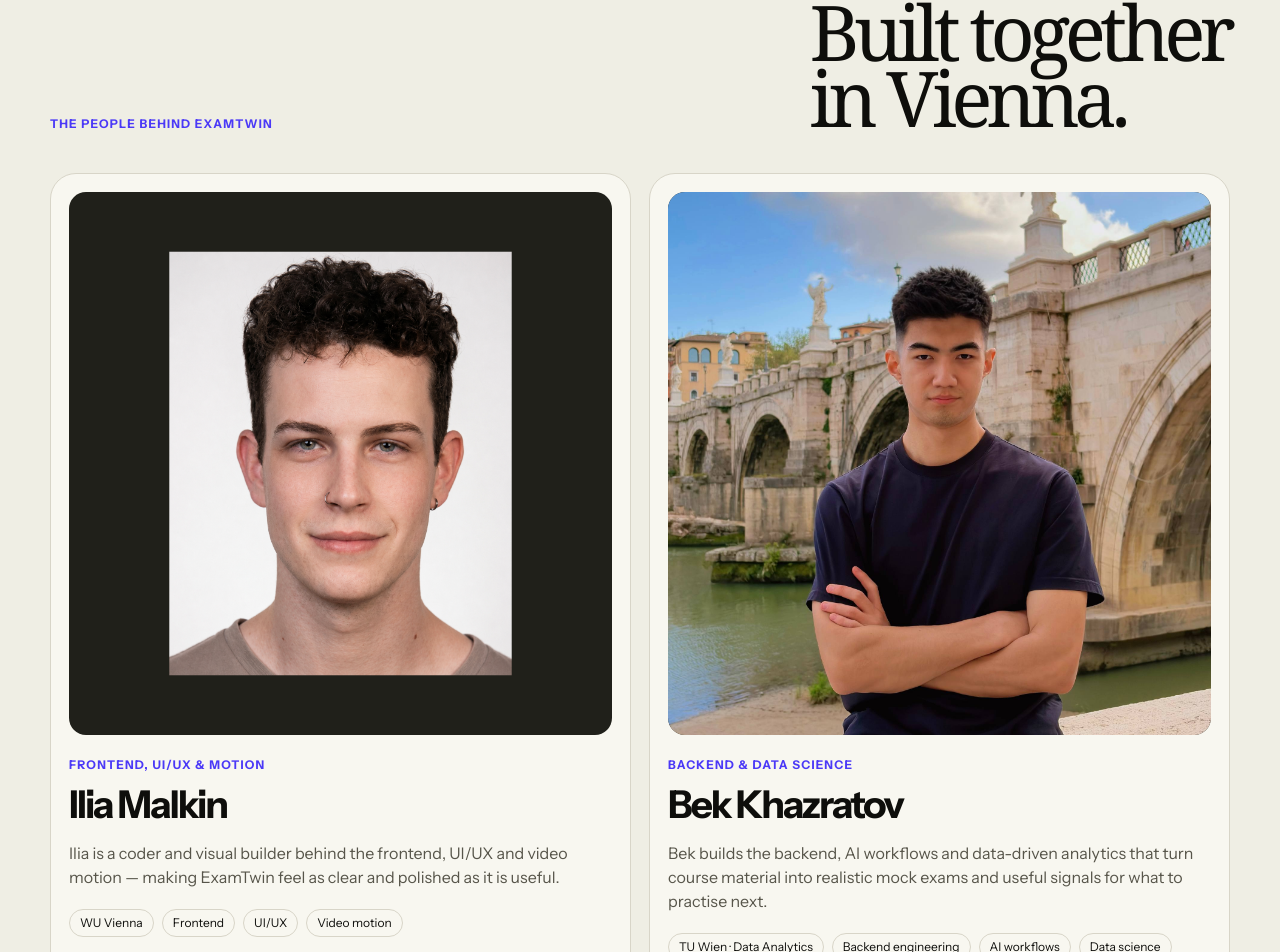
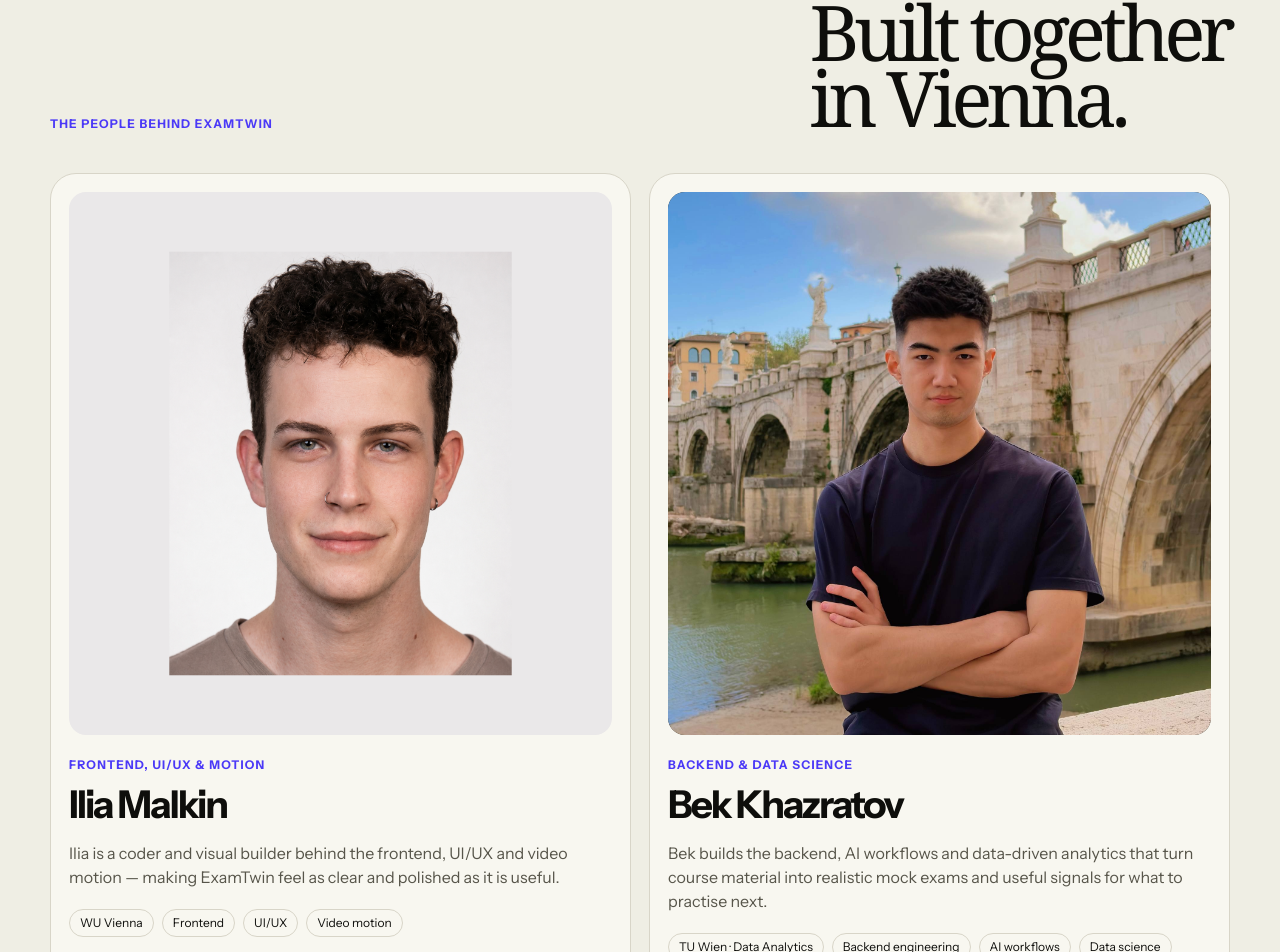
Before and after one commit to Rokki-Khazratov/OpenAI-buildweek, a Next.js app in the folder landing/: page /about in a window 1280 px wide. Shown: the part 798-1750 px from the top of the page. Built offline with nearby package versions, Linux system fonts and the light colour scheme.

Commit message:
fix: set Ilia portrait background

```diff
--- a/landing/app/about/about.module.css
+++ b/landing/app/about/about.module.css
@@ -20,6 +20,7 @@
 .cards { display: grid; grid-template-columns: repeat(2, minmax(0, 1fr)); gap: 18px; }
 .card { background: #f8f7f0; border: 1px solid #d8d5c8; border-radius: 26px; padding: 18px; }
 .photo { position: relative; overflow: hidden; aspect-ratio: 1 / 1; border-radius: 17px; background: #20201a; }
+.iliaPhoto { background: #EAE8E9; }
 .image { object-fit: cover; object-position: 50% 33%; }
 .iliaImage { object-fit: contain; object-position: 50% 50%; transform: scale(.78); }
 .bekImage { object-position: 50% 75%; }
--- a/landing/app/about/page.jsx
+++ b/landing/app/about/page.jsx
@@ -34,7 +34,7 @@ export default function AboutPage() {
 
           <div className={styles.cards}>
             <article className={styles.card}>
-              <div className={styles.photo}>
+              <div className={`${styles.photo} ${styles.iliaPhoto}`}>
                 <Image src="/team/ilia-malkin.png" alt="Ilia Malkin" fill sizes="(max-width: 760px) 100vw, 50vw" priority className={`${styles.image} ${styles.iliaImage}`} />
               </div>
               <p className={styles.role}>Frontend, UI/UX & motion</p>
```
